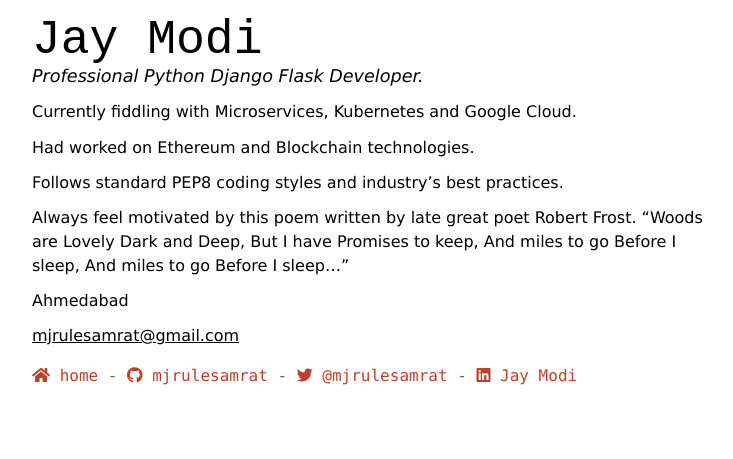
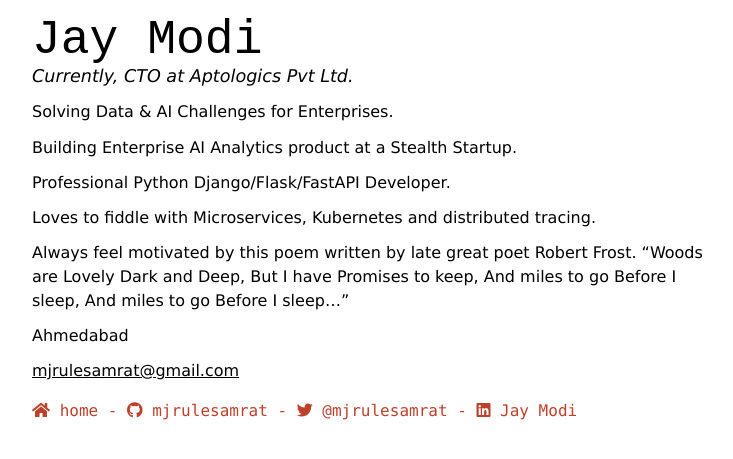
Before and after one commit to mjrulesamrat/mjrulesamrat.github.io, a Jekyll site: the page built from index.md, in a window 1280 px wide. Shown: the top 459 px of the page, without its empty margins (300-1033 px from the left). Built offline with Jekyll 4.4.1, drawn with Linux system fonts in a browser that asks for light colours; nearby versions of some CDN libraries; a style sheet for code colours, icons or effects is not loaded.

Commit message:
Update profile

```diff
--- a/index.md
+++ b/index.md
@@ -1,16 +1,18 @@
 ---
 layout: cv
-title: Jay Modi's CV
+title: Jay Modi
 ---
 # Jay Modi
 
-Professional Python Django Flask Developer.
+Currently, CTO at Aptologics Pvt Ltd.
 
-Currently fiddling with Microservices, Kubernetes and Google Cloud.
+Solving Data & AI Challenges for Enterprises.
 
-Had worked on Ethereum and Blockchain technologies.
+Building Enterprise AI Analytics product at a Stealth Startup.
 
-Follows standard PEP8 coding styles and industry's best practices.
+Professional Python Django/Flask/FastAPI Developer.
+
+Loves to fiddle with Microservices, Kubernetes and distributed tracing.
 
 Always feel motivated by this poem written by late great poet Robert Frost.
 "Woods are Lovely Dark and Deep,
@@ -28,5 +30,3 @@ Ahmedabad<br/>
   <a href="https://twitter.com/mjrulesamrat" title="Jay Modi | Twitter"><i class="fab fa-twitter"></i> @mjrulesamrat</a> -
   <a href="https://linkedin.com/in/mjrulesamrat" title="Jay Modi | Linkedin"><i class="fab fa-linkedin"></i> Jay Modi</a>
 </div>
-
-<script src="https://app.wotnot.io/chat-widget/B62DGUvB8cPb012319736028Z2NpgDKB.js" defer></script>
```
